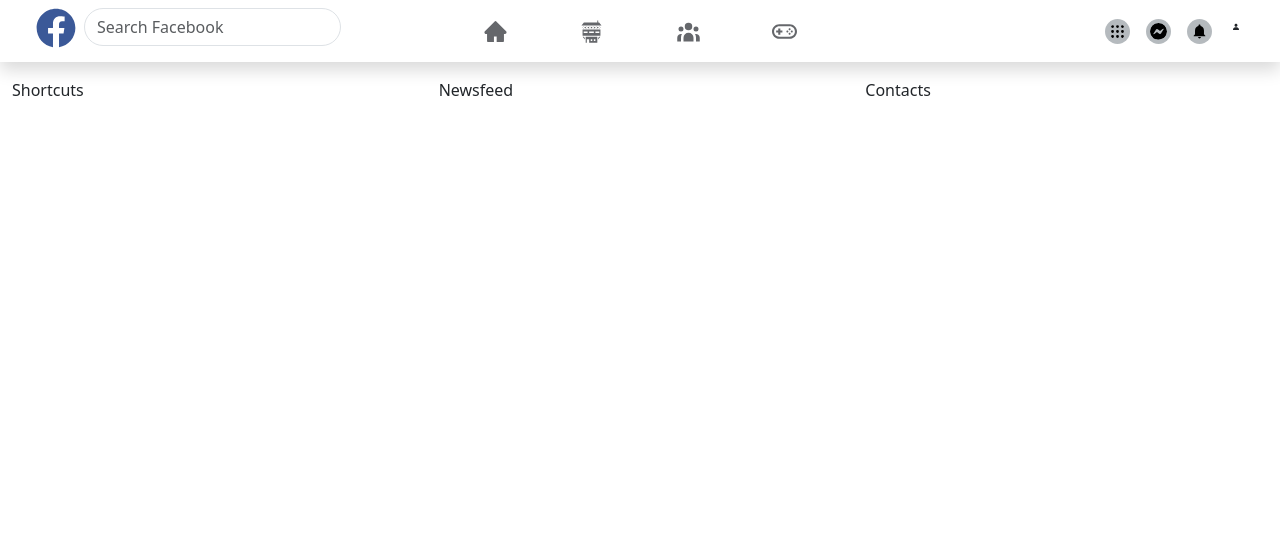
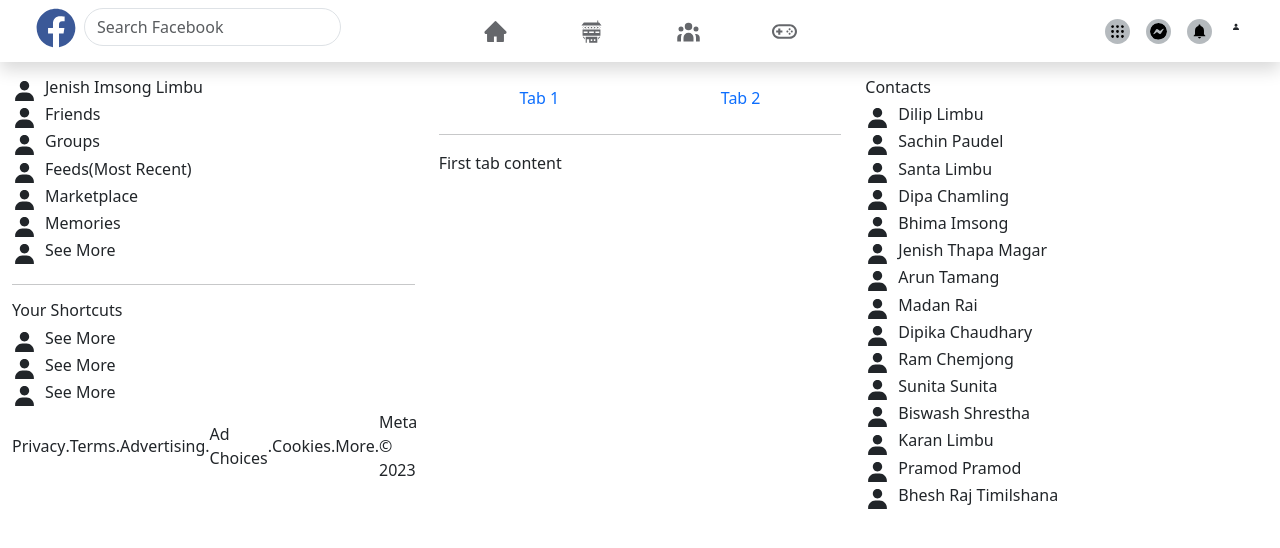
Before and after one commit to Janice1828/facebook_design, a React (Create React App) app: page / in a window 1280 px wide. Shown: the top 548 px of the page. Built offline with nearby package versions, Linux system fonts and the light colour scheme.

Commit message:
basic layout

```diff
--- a/src/components/Contacts.js
+++ b/src/components/Contacts.js
@@ -1,9 +1,71 @@
-import React from 'react'
-
+import React from "react";
+import { BiSolidUser } from "react-icons/bi";
 const Contacts = () => {
   return (
-    <div>Contacts</div>
-  )
-}
+    <div className="d-flex flex-column">
+      <h6>Contacts</h6>
+      <div className="d-flex gap-2 align-items-center">
+        <BiSolidUser size="25px"></BiSolidUser>
+        <h6>Dilip Limbu</h6>
+      </div>
+      <div className="d-flex gap-2 align-items-center">
+        <BiSolidUser size="25px"></BiSolidUser>
+        <h6>Sachin Paudel</h6>
+      </div>
+      <div className="d-flex gap-2 align-items-center">
+        <BiSolidUser size="25px"></BiSolidUser>
+        <h6>Santa Limbu</h6>
+      </div>
+      <div className="d-flex gap-2 align-items-center">
+        <BiSolidUser size="25px"></BiSolidUser>
+        <h6>Dipa Chamling</h6>
+      </div>
+      <div className="d-flex gap-2 align-items-center">
+        <BiSolidUser size="25px"></BiSolidUser>
+        <h6>Bhima Imsong</h6>
+      </div>
+      <div className="d-flex gap-2 align-items-center">
+        <BiSolidUser size="25px"></BiSolidUser>
+        <h6>Jenish Thapa Magar</h6>
+      </div>
+      <div className="d-flex gap-2 align-items-center">
+        <BiSolidUser size="25px"></BiSolidUser>
+        <h6>Arun Tamang</h6>
+      </div>
+      <div className="d-flex gap-2 align-items-center">
+        <BiSolidUser size="25px"></BiSolidUser>
+        <h6>Madan Rai</h6>
+      </div>
+      <div className="d-flex gap-2 align-items-center">
+        <BiSolidUser size="25px"></BiSolidUser>
+        <h6>Dipika Chaudhary</h6>
+      </div>
+      <div className="d-flex gap-2 align-items-center">
+        <BiSolidUser size="25px"></BiSolidUser>
+        <h6>Ram Chemjong</h6>
+      </div>
+      <div className="d-flex gap-2 align-items-center">
+        <BiSolidUser size="25px"></BiSolidUser>
+        <h6>Sunita Sunita</h6>
+      </div>
+      <div className="d-flex gap-2 align-items-center">
+        <BiSolidUser size="25px"></BiSolidUser>
+        <h6>Biswash Shrestha</h6>
+      </div>
+      <div className="d-flex gap-2 align-items-center">
+        <BiSolidUser size="25px"></BiSolidUser>
+        <h6>Karan Limbu</h6>
+      </div>
+      <div className="d-flex gap-2 align-items-center">
+        <BiSolidUser size="25px"></BiSolidUser>
+        <h6>Pramod Pramod</h6>
+      </div>
+      <div className="d-flex gap-2 align-items-center">
+        <BiSolidUser size="25px"></BiSolidUser>
+        <h6>Bhesh Raj Timilshana</h6>
+      </div>
+    </div>
+  );
+};
 
-export default Contacts
+export default Contacts;
--- a/src/components/Newsfeed.js
+++ b/src/components/Newsfeed.js
@@ -1,9 +1,34 @@
-import React from 'react'
-
+import React from "react";
+import Col from "react-bootstrap/Col";
+import Nav from "react-bootstrap/Nav";
+import Row from "react-bootstrap/Row";
+import Tab from "react-bootstrap/Tab";
 const Newsfeed = () => {
   return (
-    <div>Newsfeed</div>
-  )
-}
+    <>
+      <Tab.Container id="left-tabs-example" defaultActiveKey="first">
+        <Row>
+          <Col sm={12}>
+            <Nav variant="" className="d-flex justify-content-around">
+              <Nav.Item>
+                <Nav.Link eventKey="first">Tab 1</Nav.Link>
+              </Nav.Item>
+              <Nav.Item>
+                <Nav.Link eventKey="second">Tab 2</Nav.Link>
+              </Nav.Item>
+            </Nav>
+            <hr />
+          </Col>
+          <Col sm={12}>
+            <Tab.Content>
+              <Tab.Pane eventKey="first">First tab content</Tab.Pane>
+              <Tab.Pane eventKey="second">Second tab content</Tab.Pane>
+            </Tab.Content>
+          </Col>
+        </Row>
+      </Tab.Container>
+    </>
+  );
+};
 
-export default Newsfeed
+export default Newsfeed;
--- a/src/components/Shortcuts.js
+++ b/src/components/Shortcuts.js
@@ -1,7 +1,69 @@
 import React from "react";
-
+import { BiSolidUser } from "react-icons/bi";
 const Shortcuts = () => {
-  return <div>Shortcuts</div>;
+  return (
+    <>
+      <div className="d-flex flex-column">
+        <div className="d-flex gap-2 align-items-center">
+          <BiSolidUser size="25px" />
+          <h6>Jenish Imsong Limbu</h6>
+        </div>
+        <div className="d-flex gap-2 align-items-center">
+          <BiSolidUser size="25px" />
+          <h6>Friends</h6>
+        </div>
+        <div className="d-flex gap-2 align-items-center">
+          <BiSolidUser size="25px" />
+          <h6>Groups</h6>
+        </div>
+        <div className="d-flex gap-2 align-items-center">
+          <BiSolidUser size="25px" />
+          <h6>Feeds(Most Recent)</h6>
+        </div>
+        <div className="d-flex gap-2 align-items-center">
+          <BiSolidUser size="25px" />
+          <h6>Marketplace</h6>
+        </div>
+        <div className="d-flex gap-2 align-items-center">
+          <BiSolidUser size="25px" />
+          <h6>Memories</h6>
+        </div>
+        <div className="d-flex gap-2 align-items-center">
+          <BiSolidUser size="25px" />
+          <h6>See More</h6>
+        </div>
+        <hr />
+        <h6>Your Shortcuts</h6>
+        <div className="d-flex gap-2 align-items-center">
+          <BiSolidUser size="25px" />
+          <h6>See More</h6>
+        </div>
+        <div className="d-flex gap-2 align-items-center">
+          <BiSolidUser size="25px" />
+          <h6>See More</h6>
+        </div>
+        <div className="d-flex gap-2 align-items-center">
+          <BiSolidUser size="25px" />
+          <h6>See More</h6>
+        </div>
+        <div className="d-flex align-items-center">
+          <span>Privacy</span>
+          <span>.</span>
+          <span>Terms</span>
+          <span>.</span>
+          <span>Advertising</span>
+          <span>.</span>
+          <span>Ad Choices</span>
+          <span>.</span>
+          <span>Cookies</span>
+          <span>.</span>
+          <span>More</span>
+          <span>.</span>
+          <span>Meta &copy; 2023</span>
+        </div>
+      </div>
+    </>
+  );
 };
 
 export default Shortcuts;
```
